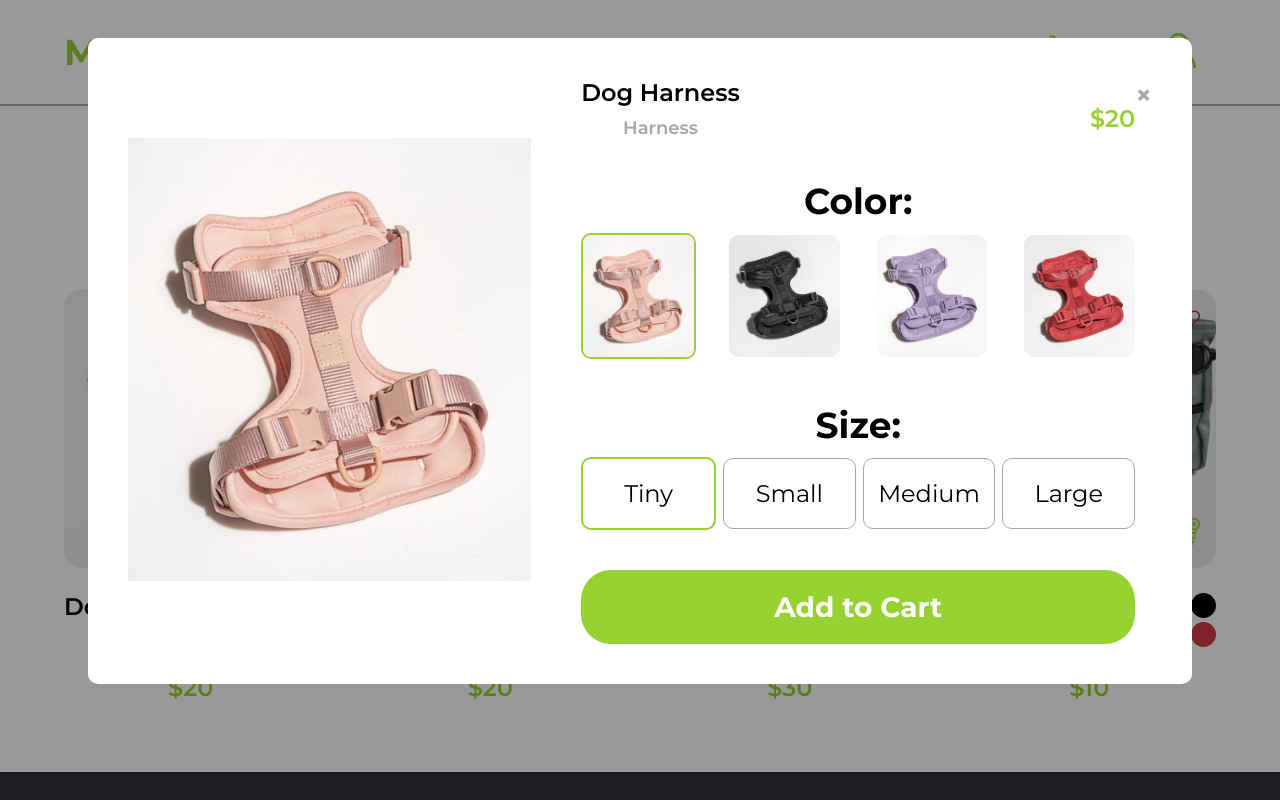
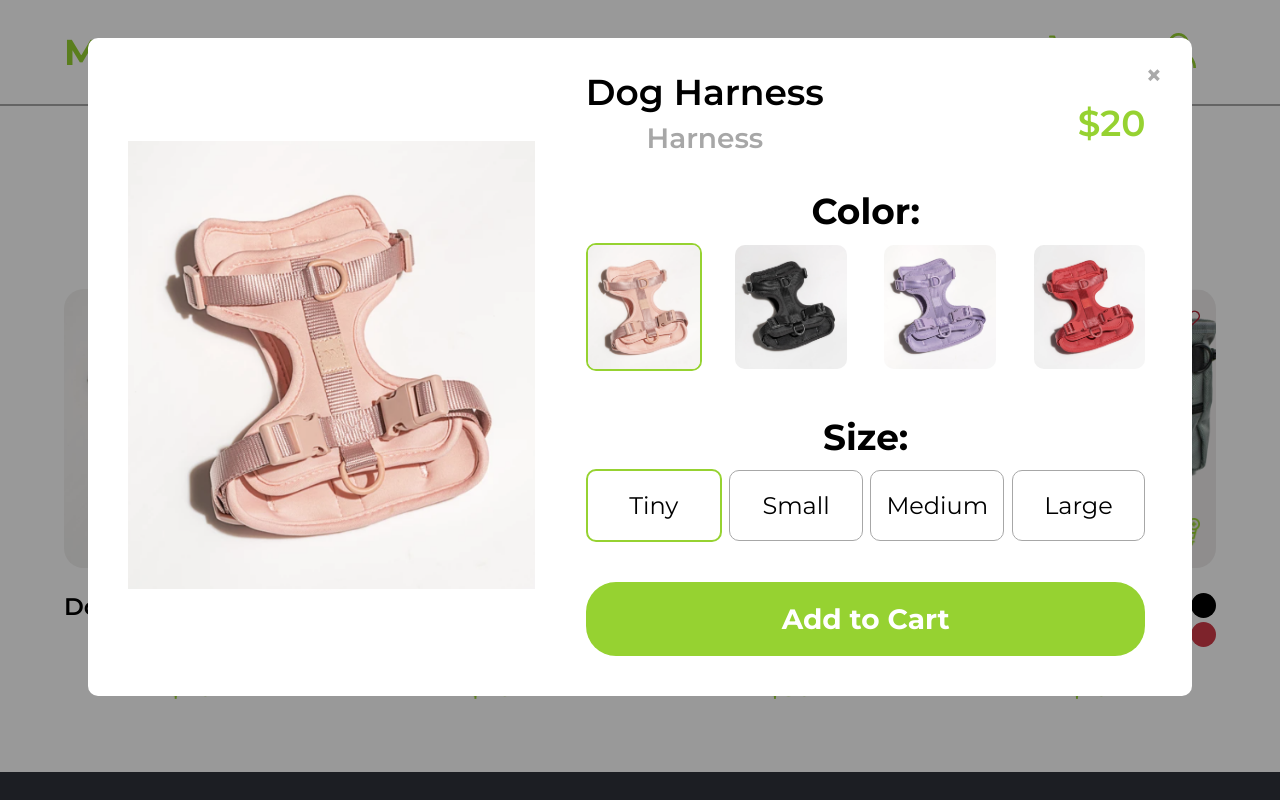
Before and after one commit to NathanJen/assignment_6, a React (Create React App) app: page /products in a window 1280 px wide. Both pictures are taken after a click on the picture 286 px from the left and 531 px from the top of the page. Shown: the top 800 px of the page. Built offline with nearby package versions, Linux system fonts and the light colour scheme.

Commit message:
made add to cart modal a component

```diff
--- /dev/null
+++ b/src/components/Modal/AddToCart.js
@@ -0,0 +1,52 @@
+import React from 'react'
+import styles from './Modal.module.css'
+import { NavLink } from "react-router-dom"
+import { CartConsumer } from '../../contexts/cart'
+import itemCardStyles from '../ItemCard/ItemCard.module.css'
+import ColorSelection from '../ProductDetails/ColorSelection'
+import SizeSelection from '../ProductDetails/SizeSelection'
+
+export default function AddToCart ({ closeModal, selectedItem, selectedColor, selectedSize, changeColor, changeSize, state }) {
+  return (
+    <CartConsumer>
+      {({ addToCart }) => (
+        <React.Fragment>
+          <div className='row'>
+            <div className={styles.imgContainer}>
+              <img src={selectedItem.colors[selectedColor]} className={styles.img} alt='item' />
+            </div>
+            <div className={styles.contentContainer}>
+              <div className='row'>
+                <div>
+                  <NavLink to='/item?id=0' className={itemCardStyles.noUnderline}>
+                    <p className={styles.itemName}>{selectedItem.name}</p>
+                  </NavLink>
+                  <p className={`${styles.itemCategory} gray`}>{selectedItem.type}</p>
+                </div>
+                <p className={`${styles.itemPrice} green`}>{`$${selectedItem.price}`}</p>
+              </div>
+              <ColorSelection
+                item = {selectedItem}
+                selectedColor = {selectedColor}
+                changeColor = {changeColor}
+              />
+              <SizeSelection
+                selectedSize = {selectedSize}
+                changeSize = {changeSize}
+              />
+              <button
+                className = 'cartBtn'
+                onClick = {() => {
+                  addToCart(state)
+                  closeModal()
+                }}
+              >
+                Add to Cart
+              </button>
+            </div>
+          </div>
+        </React.Fragment>
+      )}
+    </CartConsumer>
+  )
+}
--- a/src/components/Modal/Modal.js
+++ b/src/components/Modal/Modal.js
@@ -1,57 +1,8 @@
 import React from "react";
 import styles from './Modal.module.css'
-import { NavLink } from "react-router-dom"
-import { CartConsumer } from '../../contexts/cart'
-import itemCardStyles from '../ItemCard/ItemCard.module.css'
-import ColorSelection from '../ProductDetails/ColorSelection'
-import SizeSelection from '../ProductDetails/SizeSelection'
 import Items from '../../shared/items'
+import AddToCart from './AddToCart'
 
-function AddToCartModal ({ closeModal, selectedItem, selectedColor, selectedSize, changeColor, changeSize, state }) {
-  return (
-    <CartConsumer>
-      {({ addToCart }) => (
-        <React.Fragment>
-          <div className={styles.close} onClick={() => closeModal()}>&times;</div>
-          <div className='row'>
-            <div className={styles.imgContainer}>
-              <img src={selectedItem.colors[selectedColor]} className={styles.img} alt='item' />
-            </div>
-            <div className={styles.contentContainer}>
-              <div className='row'>
-                <div>
-                  <NavLink to='/item?id=0' className={itemCardStyles.noUnderline}>
-                    <p className={itemCardStyles.itemName}>{selectedItem.name}</p>
-                  </NavLink>
-                  <p className={`${itemCardStyles.itemCategory} gray`}>{selectedItem.type}</p>
-                </div>
-                <p className={`${itemCardStyles.itemPrice} green`}>{`$${selectedItem.price}`}</p>
-              </div>
-              <ColorSelection
-                item = {selectedItem}
-                selectedColor = {selectedColor}
-                changeColor = {changeColor}
-              />
-              <SizeSelection
-                selectedSize = {selectedSize}
-                changeSize = {changeSize}
-              />
-              <button
-                className = 'cartBtn'
-                onClick = {() => {
-                  addToCart(state)
-                  closeModal()
-                }}
-              >
-                Add to Cart
-              </button>
-            </div>
-          </div>
-        </React.Fragment>
-      )}
-    </CartConsumer>
-  )
-}
 
 export default class Modal extends React.Component {
   constructor(props) {
@@ -85,7 +36,8 @@ export default class Modal extends React.Component {
       return (
         <div className={styles.modal}>
           <div className={styles.modalContent}>
-            <AddToCartModal
+            <div className={styles.close} onClick={() => this.props.closeModal()}>&times;</div>
+            <AddToCart
               closeModal={this.props.closeModal}
               selectedItem={this.state.item}
               selectedColor={this.state.color}
--- a/src/components/Modal/Modal.module.css
+++ b/src/components/Modal/Modal.module.css
@@ -36,4 +36,30 @@
   font-size: 28px;
   font-weight: bold;
   cursor: pointer;
+  margin-top: -2%;
+  margin-right: -1%;
 }
+
+.itemName {
+  font-style: normal;
+  font-weight: 600;
+  font-size: 36px;
+  line-height: 29px;
+  margin-bottom: 20px;
+  color: black;
+}
+
+.itemCategory {
+  font-style: normal;
+  font-weight: 600;
+  font-size: 28px;
+  line-height: 22px;
+}
+
+.itemPrice {
+  font-style: normal;
+  font-weight: 600;
+  font-size: 36px;
+  line-height: 29px;
+  margin-top: 20px;
+}
```
